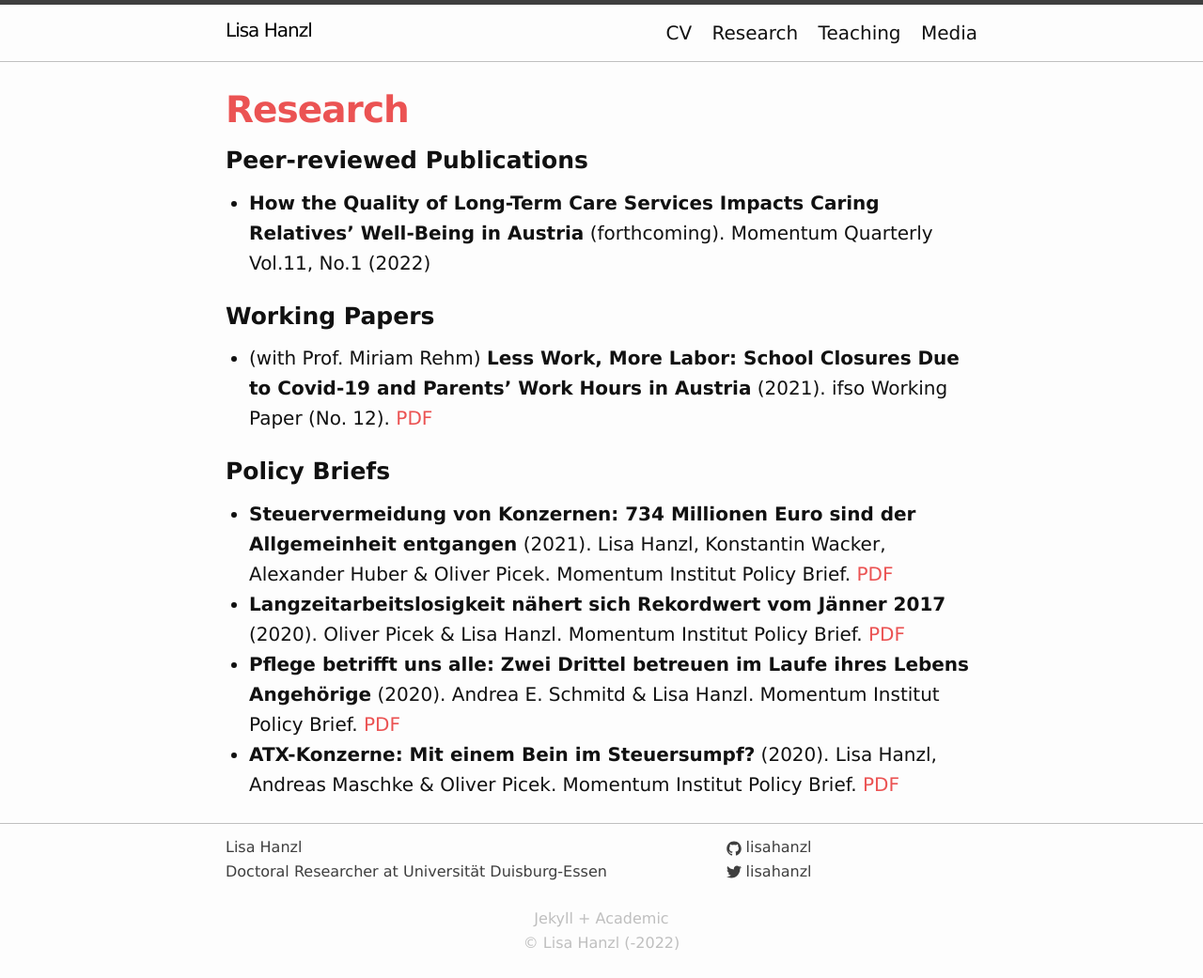
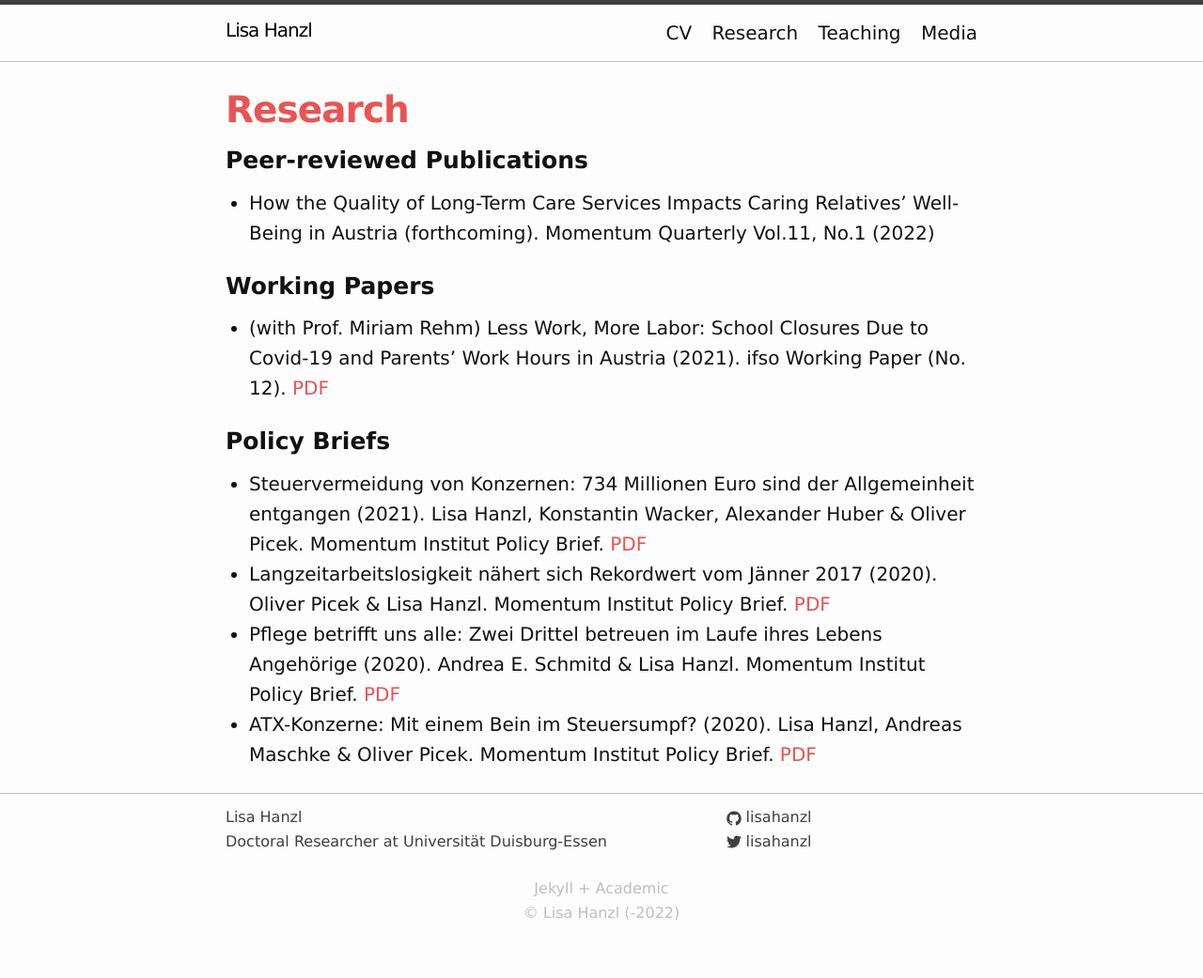
Before and after one commit to lisahanzl/lisahanzl.github.io, a Jekyll site: the page built from 01_research.md, in a window 1280 px wide. Shown: the whole page at 94% size. Built offline with Jekyll 4.4.1, drawn with Linux system fonts in a browser that asks for light colours; after the commit the page ends 1009 px from its top, so only the background shows below that; part of the change alters nothing that is shown.

```diff
--- a/01_research.md
+++ b/01_research.md
@@ -8,18 +8,18 @@ permalink: /research/
 
 ### Peer-reviewed Publications
 <p> </p>
-- **How the Quality of Long-Term Care Services Impacts Caring Relatives’ Well-Being in Austria** (forthcoming). Momentum Quarterly Vol.11, No.1 (2022)
+- How the Quality of Long-Term Care Services Impacts Caring Relatives’ Well-Being in Austria (forthcoming). Momentum Quarterly Vol.11, No.1 (2022)
 <p> </p>
 
 ### Working Papers
 <p> </p>
-- (with Prof. Miriam Rehm) **Less Work, More Labor: School Closures Due to Covid-19 and Parents' Work Hours in Austria** (2021). ifso Working Paper (No. 12). [PDF](https://www.uni-due.de/imperia/md/content/soziooekonomie/ifsowp12_hanzlrehm2021.pdf){:target="_blank"}
+- (with Prof. Miriam Rehm) Less Work, More Labor: School Closures Due to Covid-19 and Parents' Work Hours in Austria (2021). ifso Working Paper (No. 12). [PDF](https://www.uni-due.de/imperia/md/content/soziooekonomie/ifsowp12_hanzlrehm2021.pdf){:target="_blank"}
 <p> </p>
 
 ### Policy Briefs
 <p> </p>
-- **Steuervermeidung von Konzernen: 734 Millionen Euro sind der Allgemeinheit entgangen** (2021). Lisa Hanzl, Konstantin Wacker, Alexander Huber & Oliver Picek. Momentum Institut Policy Brief. [PDF](https://www.momentum-institut.at/system/files/2021-02/moment_policybrief_ctrd.pdf){:target="_blank"}
-- **Langzeitarbeitslosigkeit nähert sich Rekordwert vom Jänner 2017** (2020). Oliver Picek & Lisa Hanzl. Momentum Institut Policy Brief. [PDF](https://www.momentum-institut.at/system/files/2021-01/pb_21.2020_1112_langzeitarbeitslosigkeit.pdf){:target="_blank"}
-- **Pflege betrifft uns alle: Zwei Drittel betreuen im Laufe ihres Lebens Angehörige** (2020). Andrea E. Schmitd & Lisa Hanzl. Momentum Institut Policy Brief. [PDF](https://www.momentum-institut.at/system/files/2020-07/200712_m_paper_pflege.pdf){:target="_blank"}
-- **ATX-Konzerne: Mit einem Bein im Steuersumpf?** (2020).  Lisa Hanzl, Andreas Maschke & Oliver Picek. Momentum Institut Policy Brief. [PDF](https://www.momentum-institut.at/system/files/2020-06/moment_policybrief_steuersenkung_20200605.pdf){:target="_blank"}
+- Steuervermeidung von Konzernen: 734 Millionen Euro sind der Allgemeinheit entgangen (2021). Lisa Hanzl, Konstantin Wacker, Alexander Huber & Oliver Picek. Momentum Institut Policy Brief. [PDF](https://www.momentum-institut.at/system/files/2021-02/moment_policybrief_ctrd.pdf){:target="_blank"}
+- Langzeitarbeitslosigkeit nähert sich Rekordwert vom Jänner 2017 (2020). Oliver Picek & Lisa Hanzl. Momentum Institut Policy Brief. [PDF](https://www.momentum-institut.at/system/files/2021-01/pb_21.2020_1112_langzeitarbeitslosigkeit.pdf){:target="_blank"}
+- Pflege betrifft uns alle: Zwei Drittel betreuen im Laufe ihres Lebens Angehörige (2020). Andrea E. Schmitd & Lisa Hanzl. Momentum Institut Policy Brief. [PDF](https://www.momentum-institut.at/system/files/2020-07/200712_m_paper_pflege.pdf){:target="_blank"}
+- ATX-Konzerne: Mit einem Bein im Steuersumpf? (2020).  Lisa Hanzl, Andreas Maschke & Oliver Picek. Momentum Institut Policy Brief. [PDF](https://www.momentum-institut.at/system/files/2020-06/moment_policybrief_steuersenkung_20200605.pdf){:target="_blank"}
 <p> </p>
```
